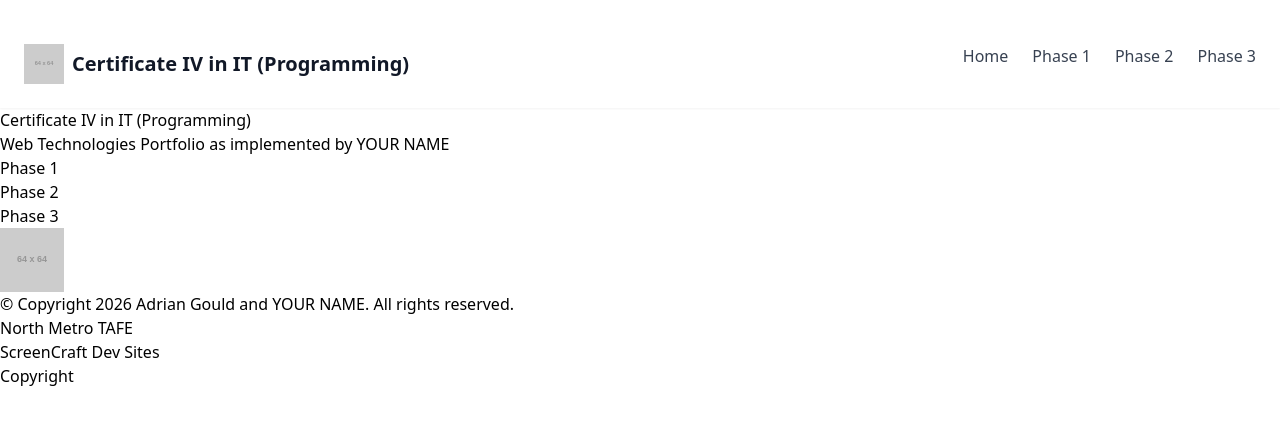
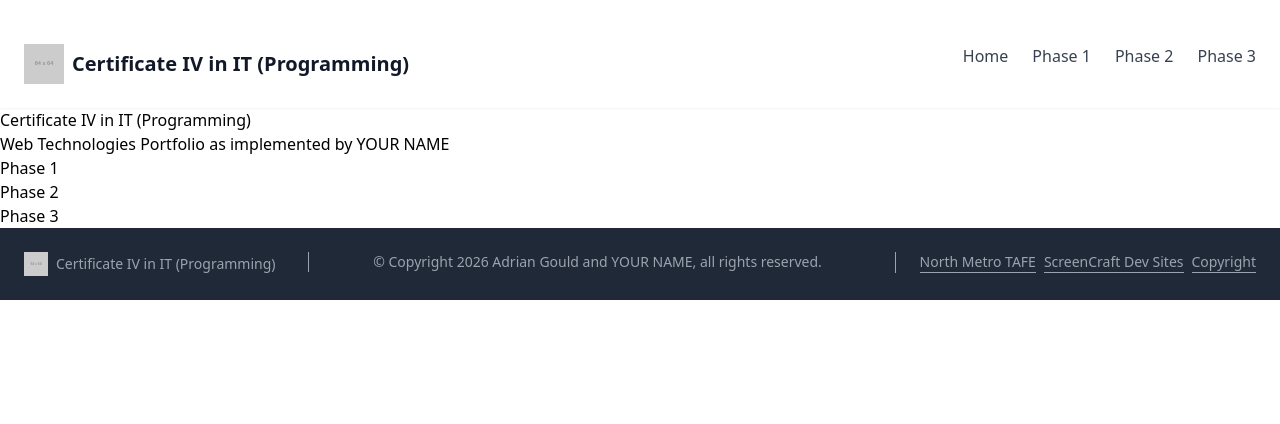
Before and after one commit to OhPandora/C4Prog-WT-S2-Portfolio-Cristina_Noguera_Martinez, a website: page index.html in a window 1280 px wide. Drawn offline with Linux system fonts and the light colour scheme; placeholder pictures from the web are drawn by us.

Commit message:
feat(phase-3): Implement footer

```diff
--- a/index.html
+++ b/index.html
@@ -47,18 +47,25 @@
         </section>
       </article>
     </main>
-    <footer>
-      <section>
-        <img src="https://placehold.co/64?text=logo" alt="Logo">
-        <p>© Copyright 2026 Adrian Gould and YOUR NAME. All rights reserved.</p>
-      </section>
-      <section>
-        <ul>
-          <li><a href="#">North Metro TAFE</a></li>
-          <li><a href="#">ScreenCraft Dev Sites</a></li>
-          <li><a href="#">Copyright</a></li>
-        </ul>
-      </section>
+    <footer class="text-gray-400 bg-gray-800 w-full container flex flex-col items-start justify-between p-6 mx-auto md:flex-row gap-2">
+
+      <a href="." class="flex items-center mb-4 title-font md:mb-0 gap-2 hover:text-white transition duration-500 ease-in-out">
+        <img src="https://placehold.co/64?text=logo" alt="Logo" class="h-6">
+        <h2 class="text-sm">Certificate IV in IT (Programming)</h2>
+      </a>
+
+      <div class="flex flex-wrap text-sm pl-6 ml-6 border-l border-gray-400 grow">
+        <p class="m-auto">
+          © Copyright 2026 Adrian Gould and YOUR NAME, all rights reserved.
+        </p>
+      </div>
+
+      <div class="flex flex-wrap text-sm pl-6 ml-6 border-l border-gray-400 md:mr-auto gap-2">
+        <a href="#" class="border-b border-gray-400 hover:border-gray-200 hover:text-white transition duration-500 ease-in-out">North Metro TAFE</a>
+        <a href="#" class="border-b border-gray-400 hover:border-gray-200 hover:text-white transition duration-500 ease-in-out">ScreenCraft Dev Sites</a>
+        <a href="#" class="border-b border-gray-400 hover:border-gray-200 hover:text-white transition duration-500 ease-in-out">Copyright</a>
+      </div>
+
     </footer>
   </body>
 </html>
```
Also changed, not shown: assets/css/site.css.
